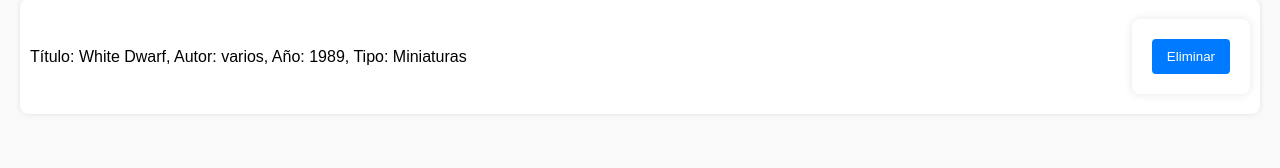
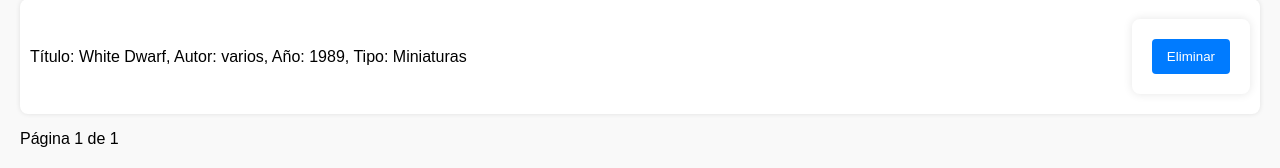
Before and after one commit to Macedux/AP63, a PHP site: page /index.php in a window 1280 px wide. Shown: the part 1324-1492 px from the top of the page. Before the commit the page ends 1398 px from the top, so only its background shows below. Run offline with PHP 8.4, Linux system fonts and the light colour scheme.

Commit message:
se adiciona el paginador con revistas

```diff
--- a/index.php
+++ b/index.php
@@ -23,18 +23,27 @@ $books = [
     ["Ensayo sobre la ceguera", "José Saramago", 1995],
     ["El beso de la mujer araña", "Manuel Puig", 1976],
 ];
-
+//paginador de libros
 $totalBooks = count($books);
 $booksPage = 4; // Libros por página
 $totalPages = ceil($totalBooks / $booksPage); // ceil redondea hacia arriba
 $page = isset($_GET['page']) ? (int) $_GET['page'] : 1; // Página por defecto
 $startIndex = ($page - 1) * $booksPage; // Índice de inicio
 $booksToShow = array_slice($books, $startIndex, $booksPage); // Libros a mostrar
+//paginador de revistas
+$totalMagazines = count($manager->getMagazines());
+$magazinesPage = 4; // Revistas por página
+$totalMagazinePages = ceil($totalMagazines / $magazinesPage); // ceil redondea hacia arriba
+$magazinePage = isset($_GET['magazine_page']) ? (int) $_GET['magazine_page'] : 1; // Página por defecto para revistas
+$magazineStartIndex = ($magazinePage - 1) * $magazinesPage; // Índice de inicio para revistas
+$magazinesToShow = array_slice($manager->getMagazines(), $magazineStartIndex, $magazinesPage); // Revistas a mostrar
 
 if ($_SERVER['REQUEST_METHOD'] === 'POST') {
+    // Lógica de agregar y eliminar
     if (isset($_POST['action'])) {
         switch ($_POST['action']) {
             case 'add':
+                // Lógica para agregar
                 $title = $_POST['title'] ?? '';
                 $author = $_POST['author'] ?? '';
                 $year = (int) ($_POST['year'] ?? 0);
@@ -49,6 +58,7 @@ if ($_SERVER['REQUEST_METHOD'] === 'POST') {
                 break;
 
             case 'delete':
+                // Lógica para eliminar
                 $index = (int) ($_POST['index'] ?? -1);
                 $var = $_POST['var'] ?? '';
 
@@ -130,22 +140,44 @@ if ($_SERVER['REQUEST_METHOD'] === 'POST') {
         <?php endif; ?>
 
         <h2>Listado de Revistas</h2>
-        <?php if (count($manager->getMagazines()) == 0): ?>
+        <?php
+        $totalMagazines = count($manager->getMagazines()); // Total de revistas
+        $magazinesPage = 4; // Revistas por página
+        $totalMagazinePages = ceil($totalMagazines / $magazinesPage); // Total de páginas de revistas
+        $magazinePage = isset($_GET['magazine_page']) ? (int) $_GET['magazine_page'] : 1;
+        $magazineStartIndex = ($magazinePage - 1) * $magazinesPage; // Índice de inicio para revistas
+        $magazinesToShow = array_slice($manager->getMagazines(), $magazineStartIndex, $magazinesPage); // Revistas a mostrar
+
+        if ($totalMagazines == 0): ?>
             <p>No hay revistas registradas.</p>
         <?php else: ?>
             <ul>
-                <?php foreach ($manager->getMagazines() as $index => $magazine): ?>
+                <?php foreach ($magazinesToShow as $index => $magazine): ?>
                     <li>
                         <?php echo "Título: " . $magazine->getTitle() . ", Autor: " . $magazine->getAuthor() . ", Año: " . $magazine->getYear() . ", Tipo: " . $magazine->getType(); ?>
                         <form method="POST" class="delete-form" style="display:inline;">
                             <input type="hidden" name="action" value="delete">
-                            <input type="hidden" name="index" value="<?php echo $index; ?>">
+                            <input type="hidden" name="index" value="<?php echo $magazineStartIndex + $index; ?>">
                             <input type="hidden" name="var" value="<?php echo $magazine->getType(); ?>">
                             <button type="submit">Eliminar</button>
                         </form>
                     </li>
                 <?php endforeach; ?>
             </ul>
+
+            <div>
+                <?php if ($magazinePage > 1): ?>
+                    <a href="?magazine_page=1">
+                        <<< /a>
+                            <a href="?magazine_page=<?php echo $magazinePage - 1; ?>">
+                                << /a>
+                                <?php endif; ?>
+                                <span> Página <?php echo $magazinePage; ?> de <?php echo $totalMagazinePages; ?></span>
+                                <?php if ($magazinePage < $totalMagazinePages): ?>
+                                    <a href="?magazine_page=<?php echo $magazinePage + 1; ?>"> > </a>
+                                    <a href="?magazine_page=<?php echo $totalMagazinePages; ?>"> >> </a>
+                                <?php endif; ?>
+            </div>
         <?php endif; ?>
     </body>
 
```
